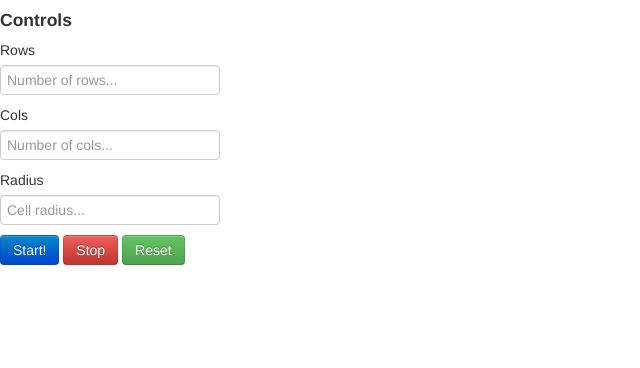
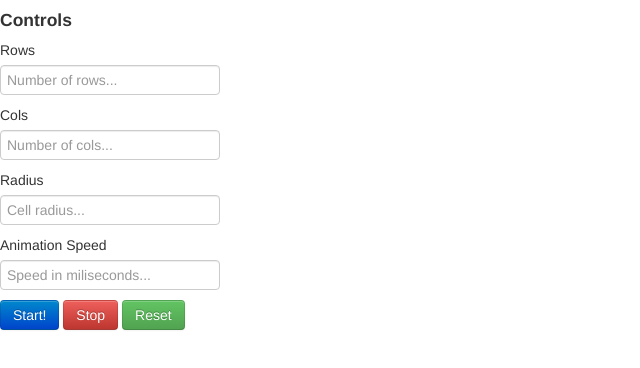
Before and after one commit to tgmachina/conway, a plain HTML site: page index.html in a window 1280 px wide. Shown: the whole page, without its empty margins (0-640 px from the left). Drawn offline with Linux system fonts and the light colour scheme.

Commit message:
Add an input to take in animation speed

```diff
--- a/index.html
+++ b/index.html
@@ -23,6 +23,8 @@
 		<input id="colInput" type="text" placeholder="Number of cols...">
 		<label>Radius</label>
 		<input id="radiusInput" type="text" placeholder="Cell radius...">
+		<label>Animation Speed</label>
+		<input id="speedInput" type="text" placeholder="Speed in miliseconds...">
 		<button id="start" class="btn btn-primary">Start!</button>
 		<button id="stop" class="btn btn-danger">Stop</button>
 		<button id="reset" class="btn btn-success">Reset</button>
```
